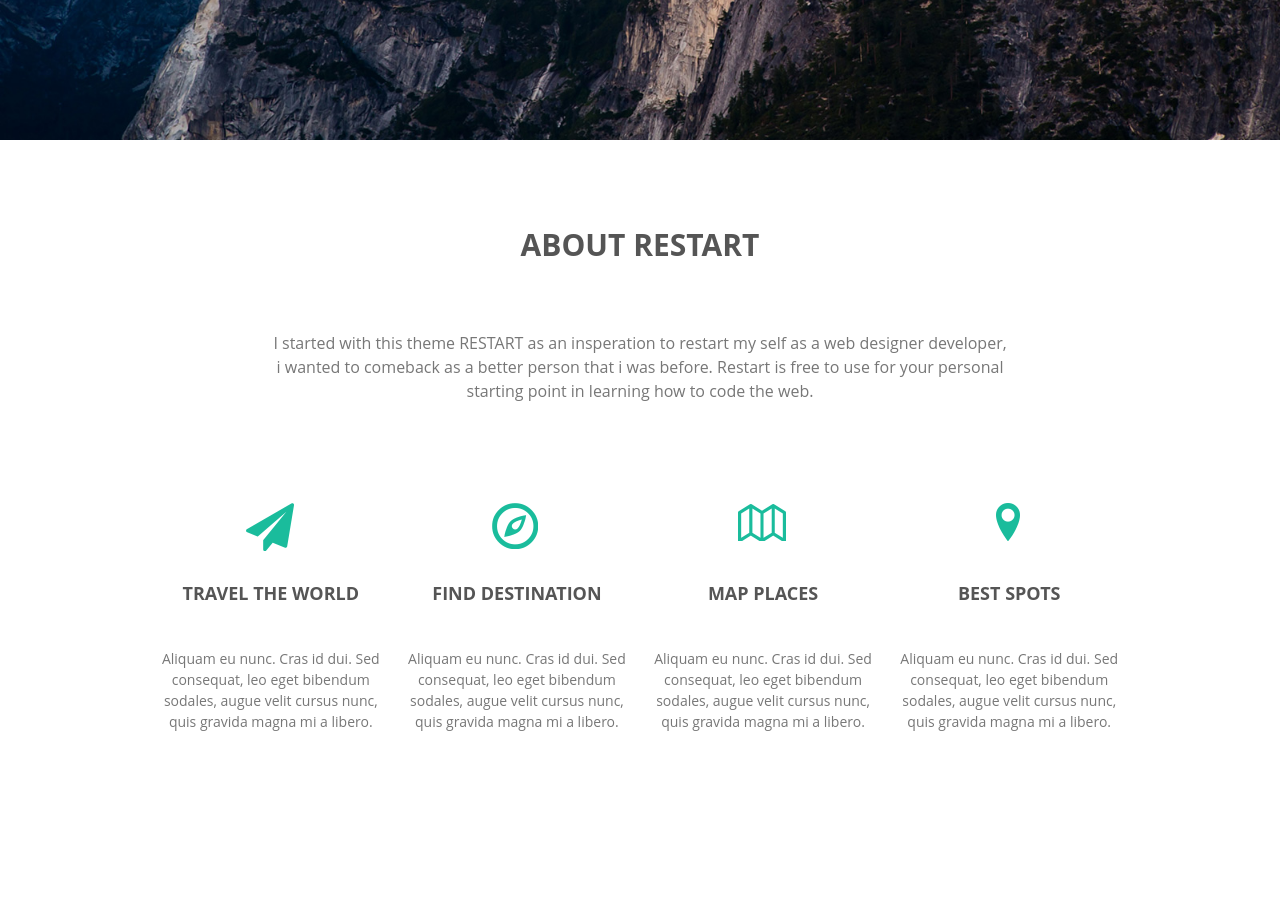
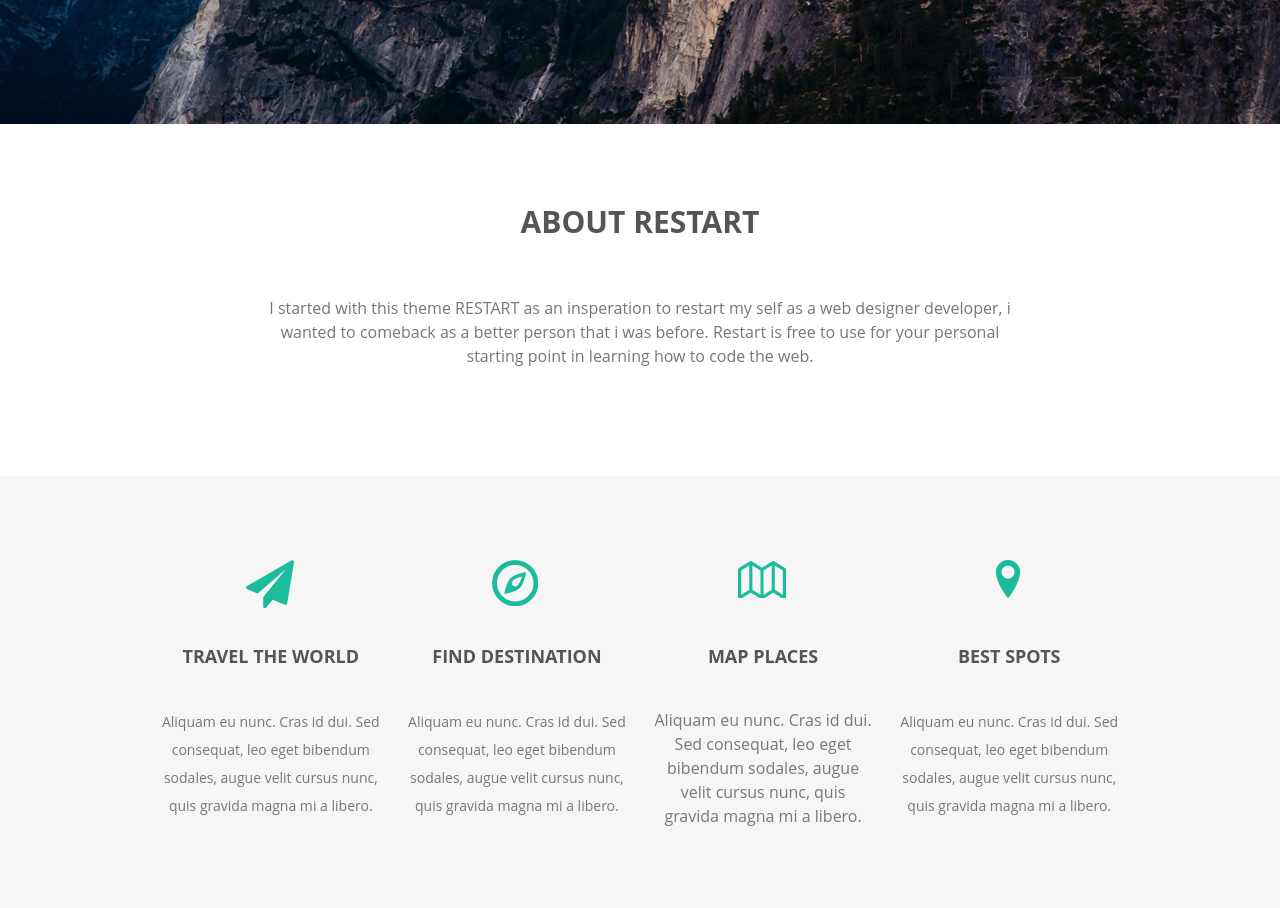
Before and after one commit to Zimniros/restart_template, a website: page index.html in a window 1280 px wide. Shown: the part 680-1588 px from the top of the page. Before the commit the page ends 1500 px from the top, so only its background shows below. Drawn offline with Linux system fonts and the light colour scheme.

Commit message:
service section was finished

```diff
--- a/index.html
+++ b/index.html
@@ -51,29 +51,35 @@
     <section class="about" id="about">
       <h1 class="about__title">ABOUT RESTART</h1>
       <p class="about__text">I started with this theme RESTART as an insperation to restart my self as a web designer developer, i wanted to comeback as a better person that i was before. Restart is free to use for your personal starting point in learning how to code the web.</p>
-
-      <div class="features">
-        <div class="features__item features__item--travel">
-          <h4 class="features__title">TRAVEL THE WORLD</h4>
-          <p class="features__text">Aliquam eu nunc. Cras id dui. Sed consequat, leo eget bibendum sodales, augue velit cursus nunc, quis gravida magna mi a libero.</p>
-        </div>
-        <div class="features__item features__item--dest">
-          <h4 class="features__title">FIND DESTINATION</h4>
-          <p class="features__text">Aliquam eu nunc. Cras id dui. Sed consequat, leo eget bibendum sodales, augue velit cursus nunc, quis gravida magna mi a libero.</p>
-        </div>
-        <div class="features__item features__item--map">
-          <h4 class="features__title">MAP PLACES</h4>
-          <p class="features__text">Aliquam eu nunc. Cras id dui. Sed consequat, leo eget bibendum sodales, augue velit cursus nunc, quis gravida magna mi a libero.</p>
-        </div>
-        <div class="features__item features__item--spot">
-          <h4 class="features__title">BEST SPOTS</h4>
-          <p class="features__text">Aliquam eu nunc. Cras id dui. Sed consequat, leo eget bibendum sodales, augue velit cursus nunc, quis gravida magna mi a libero.</p>
-        </div>
-      </div>
     </section>
     <!-- end of .about -->
   </div>
   <!-- end of .main-container -->
+  <section class="service">
+    <div class="main-container">
+      <div class="service">
+        <div class="service__item service__item--travel">
+          <h4 class="service__title">TRAVEL THE WORLD</h4>
+          <p class="service__text">Aliquam eu nunc. Cras id dui. Sed consequat, leo eget bibendum sodales, augue velit cursus nunc, quis gravida magna mi a libero.</p>
+        </div>
+        <div class="service__item service__item--dest">
+          <h4 class="service__title">FIND DESTINATION</h4>
+          <p class="service__text">Aliquam eu nunc. Cras id dui. Sed consequat, leo eget bibendum sodales, augue velit cursus nunc, quis gravida magna mi a libero.</p>
+        </div>
+        <div class="service__item service__item--map">
+          <h4 class="service__title">MAP PLACES</h4>
+          <p class="features__text">Aliquam eu nunc. Cras id dui. Sed consequat, leo eget bibendum sodales, augue velit cursus nunc, quis gravida magna mi a libero.</p>
+        </div>
+        <div class="service__item service__item--spot">
+          <h4 class="service__title">BEST SPOTS</h4>
+          <p class="service__text">Aliquam eu nunc. Cras id dui. Sed consequat, leo eget bibendum sodales, augue velit cursus nunc, quis gravida magna mi a libero.</p>
+        </div>
+      </div>
+    </div>
+    <!-- end of .main-container -->
+  </section>
+  <!-- end of .service -->
+
 </body>
 
 </html>
--- a/scss/style.scss
+++ b/scss/style.scss
@@ -91,7 +91,7 @@ p {
 .top-nav__item {
   display: inline-block;
 
-  margin-left: 2.750em;
+  margin-left: 2.55em;
 }
 
 .top-nav__link {
@@ -106,7 +106,7 @@ p {
 }
 
 .hero-title {
-  padding: 20rem 0;
+  padding: 19.5rem 0;
 
   text-align: center;
 
@@ -120,13 +120,13 @@ p {
                 #about
 ***********************************************/
 .about {
-  padding: 88px 0;
+  padding: 81px 0 108px;
 
   text-align: center;
 }
 
 .about__title {
-  margin-bottom: 68px;
+  margin-bottom: 56px;
 
   text-transform: uppercase;
 
@@ -135,26 +135,33 @@ p {
 }
 
 .about__text {
-  margin: 0 110px;
+  margin: 0 100px;
 }
 
-.features {
-  margin-top: 180px;
+/***********************************************
+                service
+***********************************************/
 
+.service {
+  padding: 85px 0 40px;
+  background: #f6f6f6;
   @include susy-clearfix;
+
 }
 
-.features__item {
+.service__item {
   position: relative;
 
+  text-align: center;
   @include gallery(2 of 8);
 }
-.features__item--travel::before,
-.features__item--dest::before,
-.features__item--map::before,
-.features__item--spot::before {
+
+.service__item--travel::before,
+.service__item--dest::before,
+.service__item--map::before,
+.service__item--spot::before {
   position: absolute;
-  top: -80px;
+  top: -86px;
   left: 50%;
 
   display: block;
@@ -172,25 +179,26 @@ p {
    }
 }
 
-.features__item--travel::before {
+.service__item--travel::before {
   background-position: 0 0;
 }
-.features__item--dest::before {
+.service__item--dest::before {
   background-position: -50px 0;
 }
-.features__item--map::before {
+.service__item--map::before {
   background-position: -100px 0;
 }
-.features__item--spot::before {
+.service__item--spot::before {
   background-position: -150px 0;
 }
 
-.features__title {
-  margin-bottom: 45px;
+.service__title {
+  margin-bottom: 42px;
 
   font-size: 1.125rem;
 }
 
-.features__text {
+.service__text {
   font-size: 0.875rem;
+  line-height: 2;
 }
```
Also changed, not shown: css/style.css.
